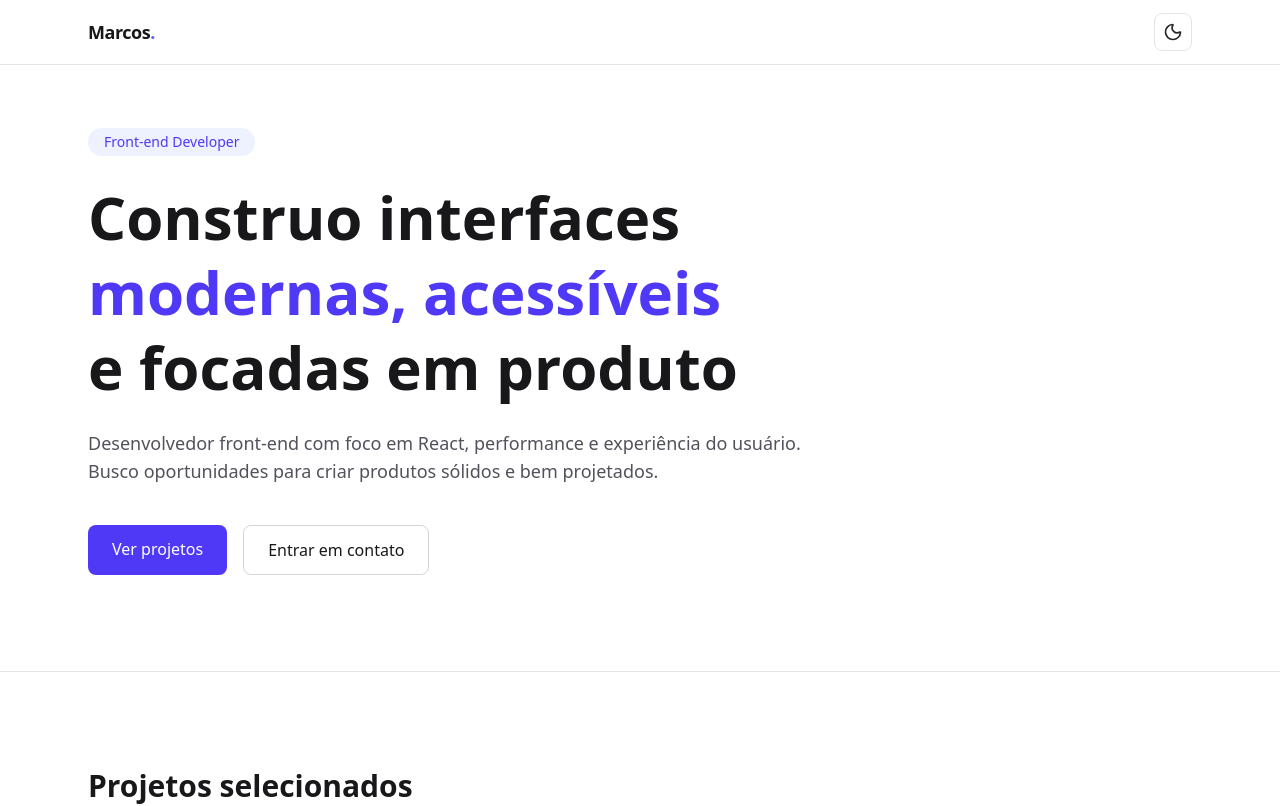
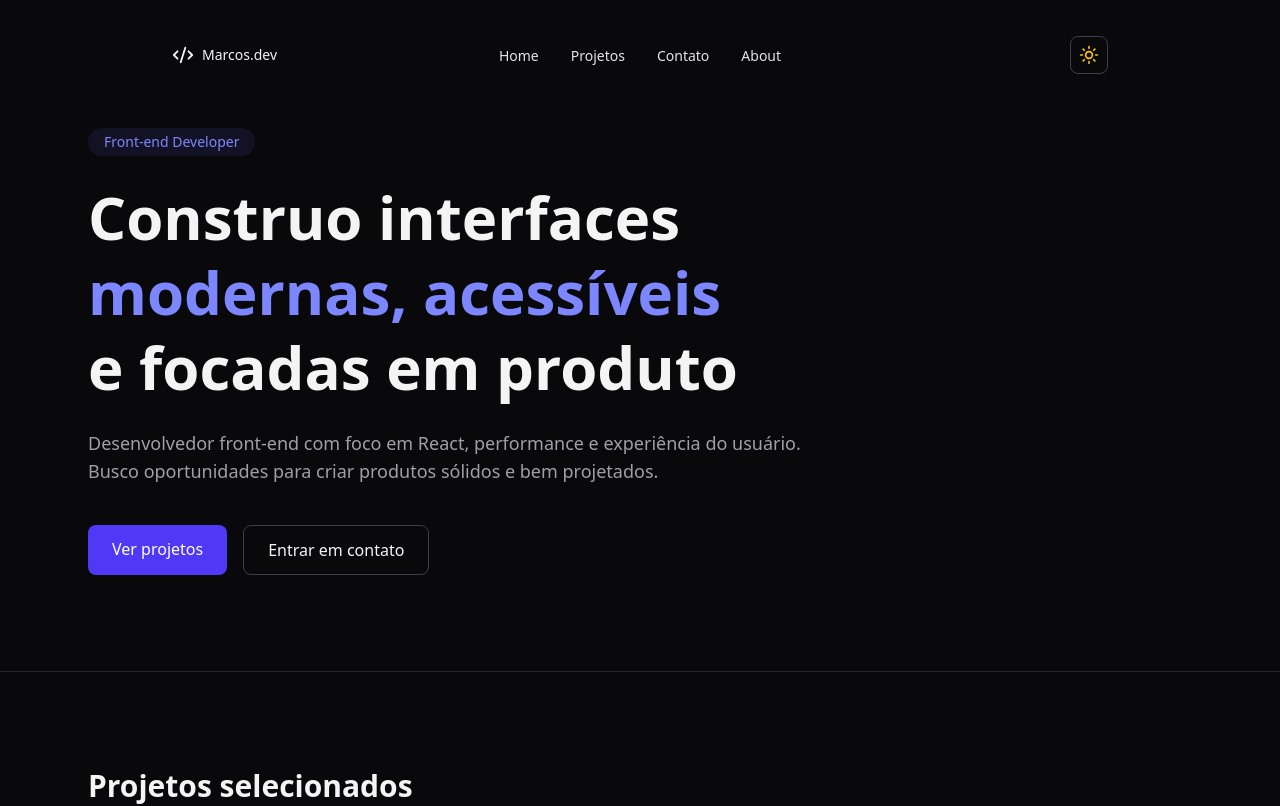
Before and after one commit to mpaullos/portfolio, a React (Vite) app: page / in a window 1280 px wide. Shown: the top 806 px of the page. Built offline with nearby package versions, Linux system fonts and the light colour scheme.

Commit message:
feat: add new navbar and fix theme

```diff
--- a/package.json
+++ b/package.json
@@ -11,6 +11,7 @@
   },
   "dependencies": {
     "@tailwindcss/vite": "^4.1.18",
+    "gsap": "^3.14.2",
     "lucide-react": "^0.562.0",
     "react": "^19.2.0",
     "react-dom": "^19.2.0",
--- a/src/components/Navbar.tsx
+++ b/src/components/Navbar.tsx
@@ -1,22 +1,122 @@
-import ThemeToggle from "./ThemeToggle";
+import { Code2, Home, Folder, Mail, User } from "lucide-react";
+import { useNavbarScroll } from "../hooks/useNavbarScroll";
+import { ThemeToggle } from "./ThemeToggle";
+
+const navItems = [
+  { label: "Home", href: "#home", icon: Home },
+  { label: "Projetos", href: "#projects", icon: Folder },
+  { label: "Contato", href: "#contact", icon: Mail },
+  { label: "About", href: "#about", icon: User },
+];
 
 export default function Navbar() {
+  const progress = useNavbarScroll();
+  const isScrolled = progress > 0.05;
+
   return (
-    <header
-      className="fixed top-0 left-0 w-full z-50 border-b border-zinc-200 dark:border-zinc-800
-                       bg-white dark:bg-zinc-950"
-    >
-      <div className="max-w-6xl mx-auto px-6 h-16 flex items-center justify-between">
-        {/* Logo */}
-        <span className="text-lg font-semibold tracking-tight">
-          Marcos<span className="text-indigo-500">.</span>
-        </span>
+    <>
+      {/* ================= DESKTOP NAV ================= */}
+      <nav
+        className={`
+          hidden md:block
+          fixed top-6 left-1/2 -translate-x-1/2 z-50
+          transition-all duration-500
+          ${
+            isScrolled
+              ? "bg-white/70 dark:bg-zinc-900/70 backdrop-blur-xl shadow-lg border border-black/5 dark:border-white/10"
+              : "bg-transparent shadow-none border-none"
+          }
+          rounded-full
+        `}
+        style={{
+          width: isScrolled ? "900px" : "1000px",
+        }}
+      >
+        <div className="grid grid-cols-3 items-center px-8 py-3">
+          {/* Logo */}
+          <div className="flex items-center gap-2 text-zinc-800 dark:text-zinc-100">
+            <Code2 size={22} />
+            <span className="text-sm font-medium">Marcos.dev</span>
+          </div>
 
-        {/* Actions */}
-        <div className="flex items-center gap-4">
-          <ThemeToggle />
+          {/* Menu central */}
+          <ul className="flex justify-center gap-8">
+            {navItems.map((item) => (
+              <li key={item.href}>
+                <a
+                  href={item.href}
+                  className="
+                    text-sm font-medium
+                    text-zinc-700 dark:text-zinc-200
+                    hover:text-indigo-500
+                    transition-colors
+                  "
+                >
+                  {item.label}
+                </a>
+              </li>
+            ))}
+          </ul>
+
+          {/* Toggle */}
+          <div className="flex justify-end">
+            <ThemeToggle />
+          </div>
         </div>
-      </div>
-    </header>
+      </nav>
+
+      {/* ================= MOBILE HEADER ================= */}
+      <header
+        className="
+          md:hidden
+          fixed top-0 inset-x-0 z-50
+          flex items-center justify-between
+          px-4 py-3
+          bg-white/80 dark:bg-zinc-900/80
+          backdrop-blur-md
+          border-b border-black/5 dark:border-white/10
+        "
+      >
+        <div className="flex items-center gap-2 text-zinc-800 dark:text-zinc-100">
+          <Code2 size={20} />
+          <span className="text-sm font-medium">Marcos.dev</span>
+        </div>
+
+        <ThemeToggle />
+      </header>
+
+      {/* ================= MOBILE DOCK ================= */}
+      <nav
+        className="
+          md:hidden
+          fixed bottom-0 inset-x-0 z-50
+          bg-white/90 dark:bg-zinc-900/90
+          backdrop-blur-xl
+          border-t border-black/5 dark:border-white/10
+        "
+      >
+        <ul className="flex justify-around py-2">
+          {navItems.map((item) => {
+            const Icon = item.icon;
+            return (
+              <li key={item.href}>
+                <a
+                  href={item.href}
+                  className="
+                    flex flex-col items-center gap-1
+                    text-xs
+                    text-zinc-600 dark:text-zinc-300
+                    hover:text-indigo-500 transition
+                  "
+                >
+                  <Icon size={22} />
+                  {item.label}
+                </a>
+              </li>
+            );
+          })}
+        </ul>
+      </nav>
+    </>
   );
 }
--- a/src/components/ThemeToggle.tsx
+++ b/src/components/ThemeToggle.tsx
@@ -1,15 +1,9 @@
 import { Moon, Sun } from "lucide-react";
-import { useState } from "react";
+import { useTheme } from "../hooks/useTheme";
 
-export default function ThemeToggle() {
-  const [dark, setDark] = useState(() =>
-    document.documentElement.classList.contains("dark")
-  );
-
-  function toggleTheme() {
-    document.documentElement.classList.toggle("dark");
-    setDark((prev) => !prev);
-  }
+export function ThemeToggle() {
+  const { theme, toggleTheme } = useTheme();
+  const dark = theme === "dark";
 
   return (
     <button
--- /dev/null
+++ b/src/hooks/useNavbarScroll.ts
@@ -0,0 +1,26 @@
+import { useEffect, useState } from "react";
+
+export function useNavbarScroll(maxScroll = 1000) {
+  const [progress, setProgress] = useState(0);
+
+  useEffect(() => {
+    let rafId: number | null = null;
+
+    const onScroll = () => {
+      if (rafId) return;
+
+      rafId = requestAnimationFrame(() => {
+        const scrollY = window.scrollY;
+        const p = Math.min(scrollY / maxScroll, 1);
+        const ease = 1 - Math.pow(1 - p, 4);
+        setProgress(ease);
+        rafId = null;
+      });
+    };
+
+    window.addEventListener("scroll", onScroll, { passive: true });
+    return () => window.removeEventListener("scroll", onScroll);
+  }, [maxScroll]);
+
+  return progress;
+}
```
Also changed, not shown: 1 other file (tests, documents, lock files or other folders).
